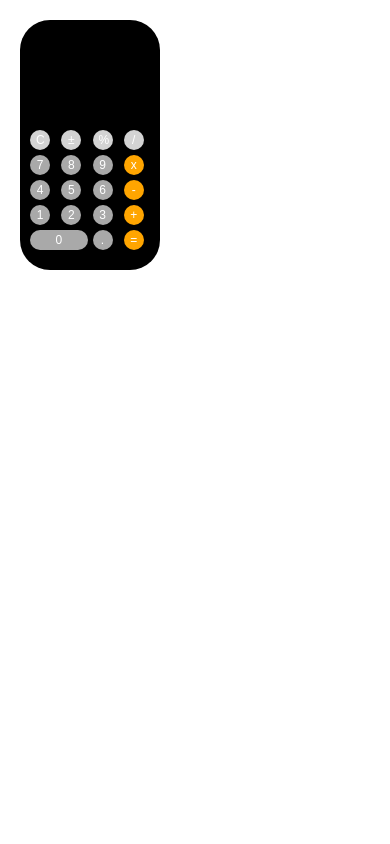
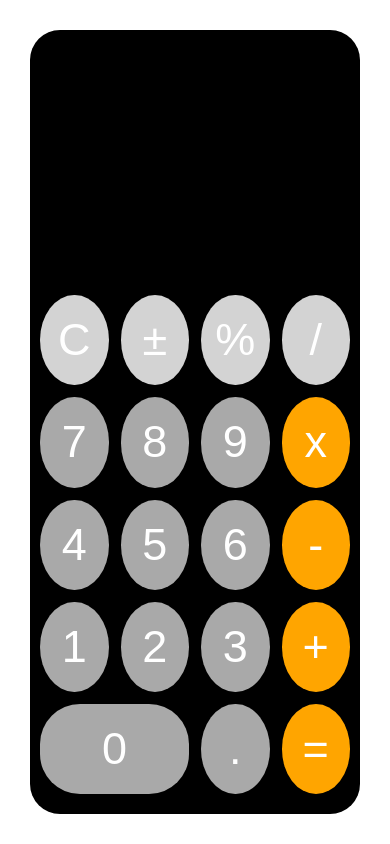
Before and after one commit to Sanjida213/calculator, a website built with Vite: page index.html in a window 390 px wide. Built offline with nearby package versions, Linux system fonts and the light colour scheme.

Commit message:
fixed scss on mobile screen

```diff
--- a/package.json
+++ b/package.json
@@ -9,9 +9,12 @@
     "dev": "vite",
     "build": "tsc && vite build",
     "preview": "vite preview",
-    "deploy": "gh-pages -d dist"
+    "deploy": "gh-pages -d dist",
+    "test:cypress": "cypress open"
   },
   "devDependencies": {
+    "@types/jest": "^29.5.12",
+    "cypress": "^13.7.0",
     "gh-pages": "^6.1.1",
     "sass": "^1.71.1",
     "typescript": "^5.2.2",
--- a/src/main.ts
+++ b/src/main.ts
@@ -7,6 +7,7 @@ const clearDisplay = document.querySelector<HTMLButtonElement>("#clearDisplay")
 const equalsButton = document.querySelector<HTMLButtonElement>("#equals")
 const plusMinus = document.querySelector<HTMLButtonElement>("#plusMinus")
 const percentButton = document.querySelector<HTMLButtonElement>("#percentSign")
+
 
 let previousNumber: string | null = "";
 let currentNumber: string | null = "";
--- a/src/style.scss
+++ b/src/style.scss
@@ -1,26 +1,28 @@
 
 * {
   box-sizing: border-box;
+  padding: 0;
+  margin: 0;
 }
 
 body {
-  margin: 20px;
+  margin: 30px;
 }
 
 
 .calculator {
-  max-width: 40%;
-  // height: 500px;
+  max-width: 500px;
+  height: calc(100vh - 60px);
   padding: 10px;
   padding-top: 10%;
   background-color: black;
   border-radius: 30px;
-  // margin: 10px;
-
+  margin: auto;
 
 
     .display_numbers {
       width: 100%;
+      height: 30%;
       font-size: 30px;
       text-align: left;
       background-color: black;
@@ -36,8 +38,9 @@ body {
       grid-template-columns: 1fr 1fr 1fr 1fr;
       grid-template-rows: (5, 1fr);
       padding: 10px 0;
-      gap: 5px;
+      gap: 12px;
       width: 100%;
+      height: 70%;
 
       #button_zero {
         grid-row-start: 5;
@@ -53,19 +56,19 @@ body {
 
 
 button {
-  // how do i get buttons to be in the center
+  justify-self: center;
+  align-self: center;
   border-radius: 50%;
-  height: 20px;
-  // width: 100%;
-  width: 20px;
+  height: 100%;
+  width: 100%;
   border: none;
   background-color: darkgray;
   color: white;
-  font-size: 12px;
+  font-size: 45px;
   cursor: pointer;
 
   &:hover {
-    background-color: darken(darkgray, 40%); // not all the buttons are hovering
+    background-color: darken(darkgray, 40%);
   }
 }
 
```
Also changed, not shown: cypress.config.ts (added, +9 -0 lines), cypress/e2e/calculator.cy.ts (added, +6 -0 lines), cypress/fixtures/example.json (added, +5 -0 lines), cypress/support/commands.ts (added, +37 -0 lines), cypress/support/e2e.ts (added, +20 -0 lines), cypress/tsconfig.json (added, +9 -0 lines), 1 other file.
